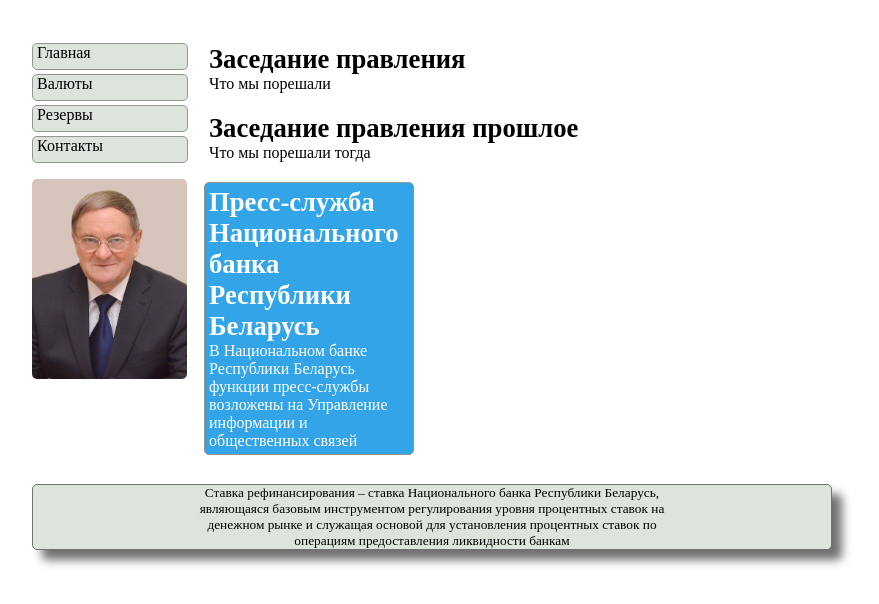
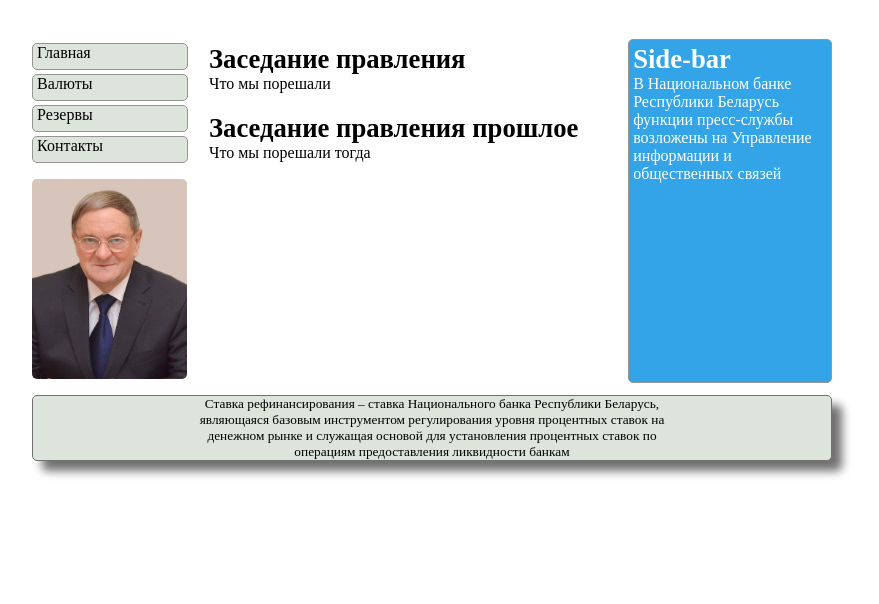
Before and after one commit to Mazepin/TMS-DotNet-Mazepin, a plain HTML site: page Mazepin.Homework16 HTML CSS/index.html in a window 1280 px wide. Shown: the part 86-690 px from the top of the page, without its empty margins (208-1087 px from the left). Drawn offline with Linux system fonts and the light colour scheme; a web font is replaced by a local one.

Commit message:
Update index.html

```diff
--- a/Mazepin.Homework16 HTML CSS/index.html
+++ b/Mazepin.Homework16 HTML CSS/index.html
@@ -35,11 +35,12 @@
                     <h3>Заседание правления прошлое</h3>
                     <p>Что мы порешали тогда</p>
                 </div>
-                <div class="side-bar">
-                    <h4>Пресс-служба Национального банка Республики Беларусь</h1>
-                    <p>В Национальном банке Республики Беларусь функции пресс-службы возложены на Управление информации и общественных связей
-                    </p>
-                </div>
+
+            </div>
+            <div class="side-bar">
+                <h4>Side-bar</h4>
+                <p>В Национальном банке Республики Беларусь функции пресс-службы возложены на Управление информации и общественных связей
+                </p>
             </div>
 
         </div>
```
